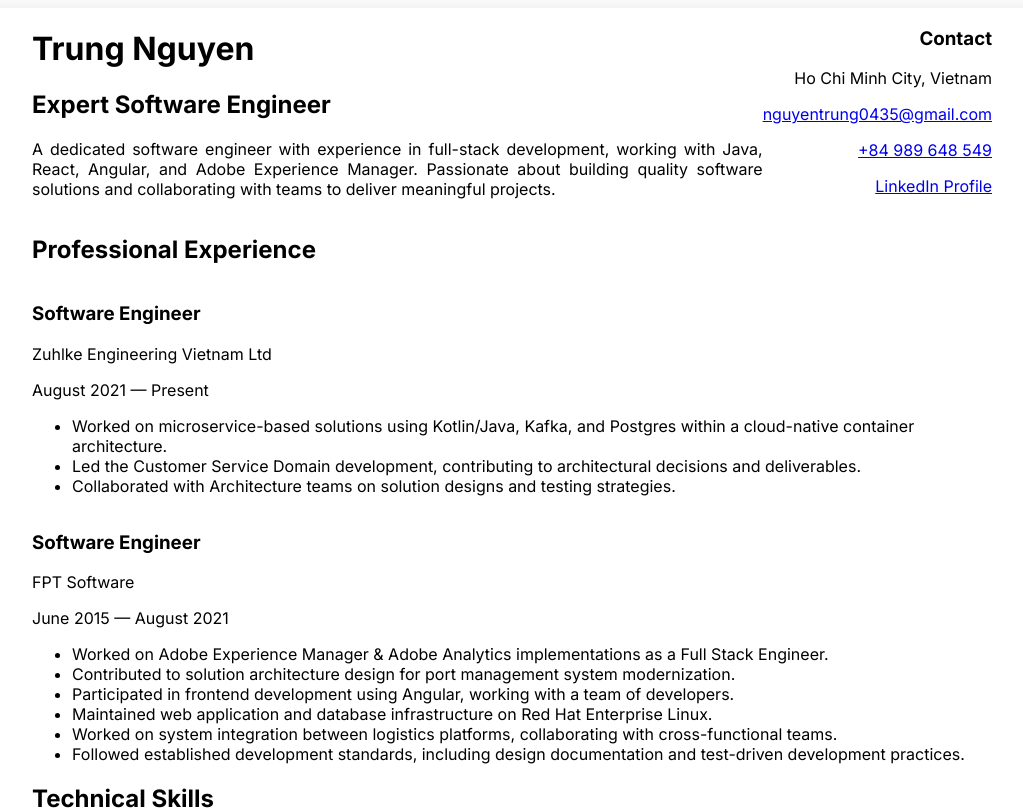
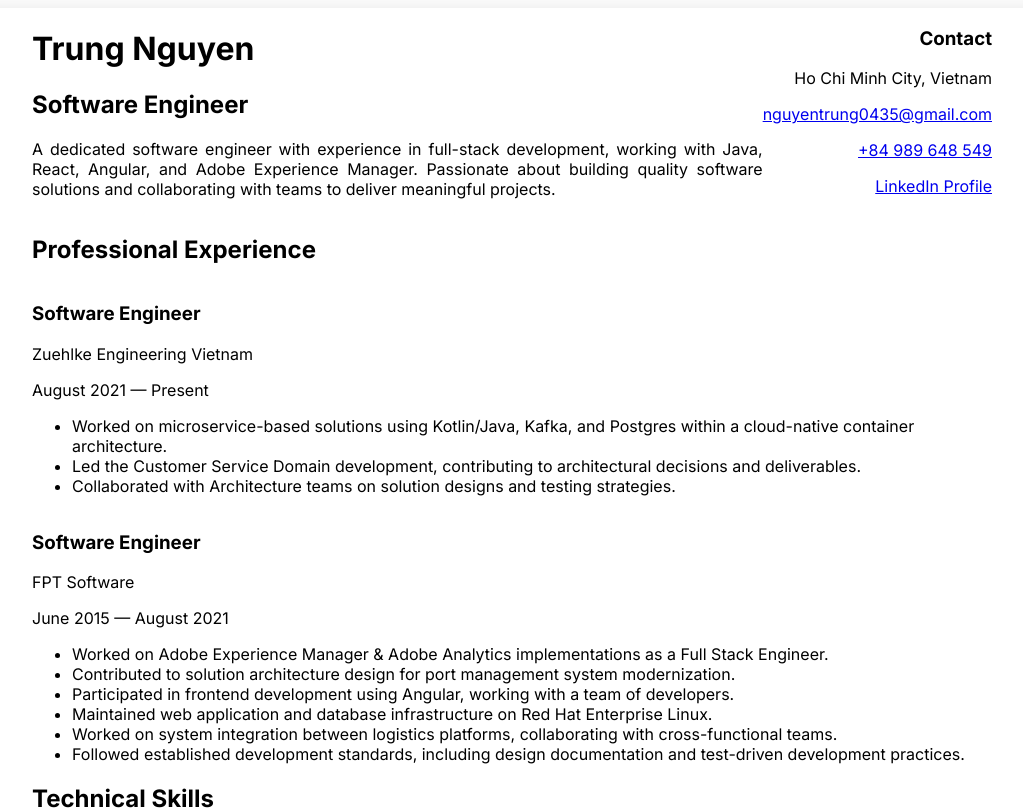
Before and after one commit to trung-t-ng/ttng, a Next.js app: page / in a window 1280 px wide. Shown: the top 810 px of the page, without its empty margins (128-1151 px from the left). Built offline with nearby package versions, Linux system fonts and the light colour scheme.

Commit message:
Update Experience and Header components

```diff
--- a/src/components/Experience.tsx
+++ b/src/components/Experience.tsx
@@ -10,7 +10,7 @@ export default function Experience() {
           <div className="flex flex-col md:flex-row md:items-center justify-between mb-3">
             <div>
               <h3 className="text-lg font-medium">Software Engineer</h3>
-              <p className="text-gray-600 mt-1">Zuhlke Engineering Vietnam Ltd</p>
+              <p className="text-gray-600 mt-1">Zuehlke Engineering Vietnam</p>
             </div>
             <span className="text-gray-500 text-sm mt-2 md:mt-0">August 2021 — Present</span>
           </div>
--- a/src/components/Header.tsx
+++ b/src/components/Header.tsx
@@ -6,7 +6,7 @@ export default function Header() {
       <div className="flex items-start gap-12">
         <div className="flex-1">
           <h1 className="text-4xl font-light mb-2" itemProp="name">Trung Nguyen</h1>
-          <h2 className="text-xl text-gray-600 mb-6" itemProp="jobTitle">Expert Software Engineer</h2>
+          <h2 className="text-xl text-gray-600 mb-6" itemProp="jobTitle">Software Engineer</h2>
 
           <div className="text-gray-700 max-w-2xl text-justify">
             <p itemProp="description">
```
